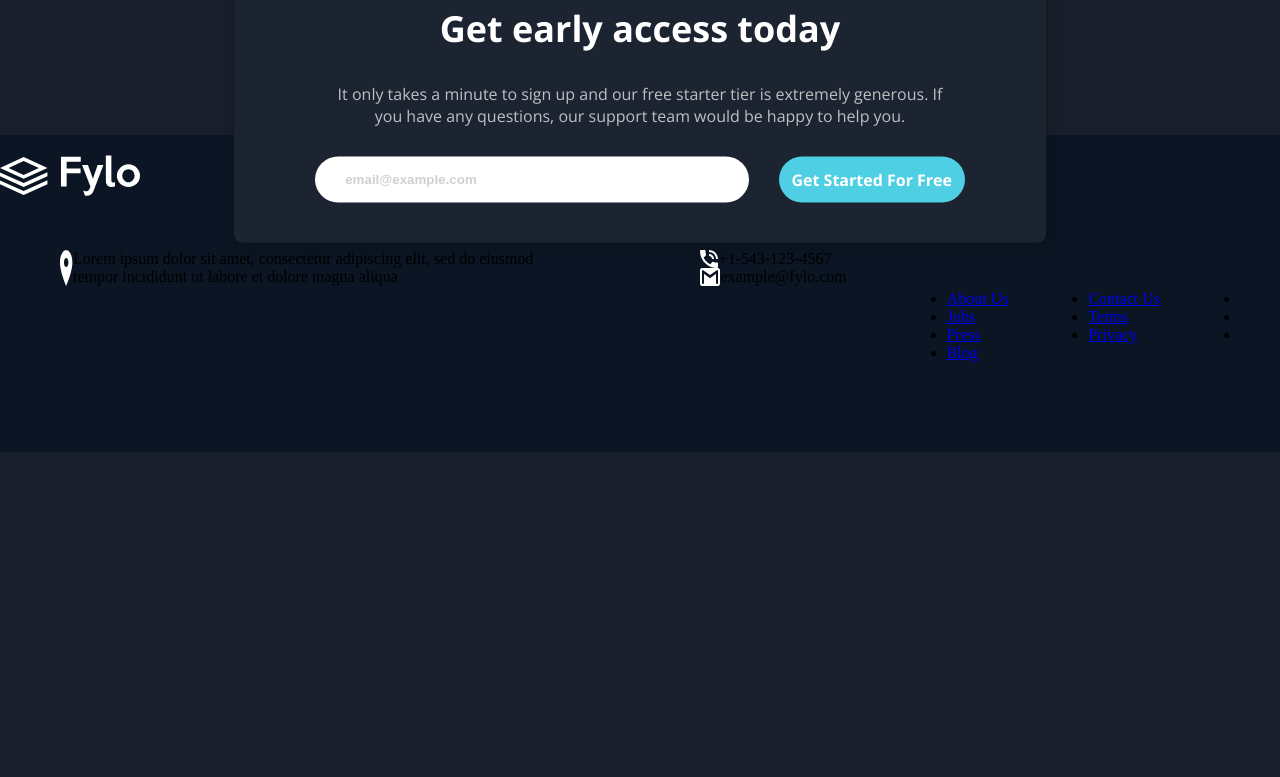
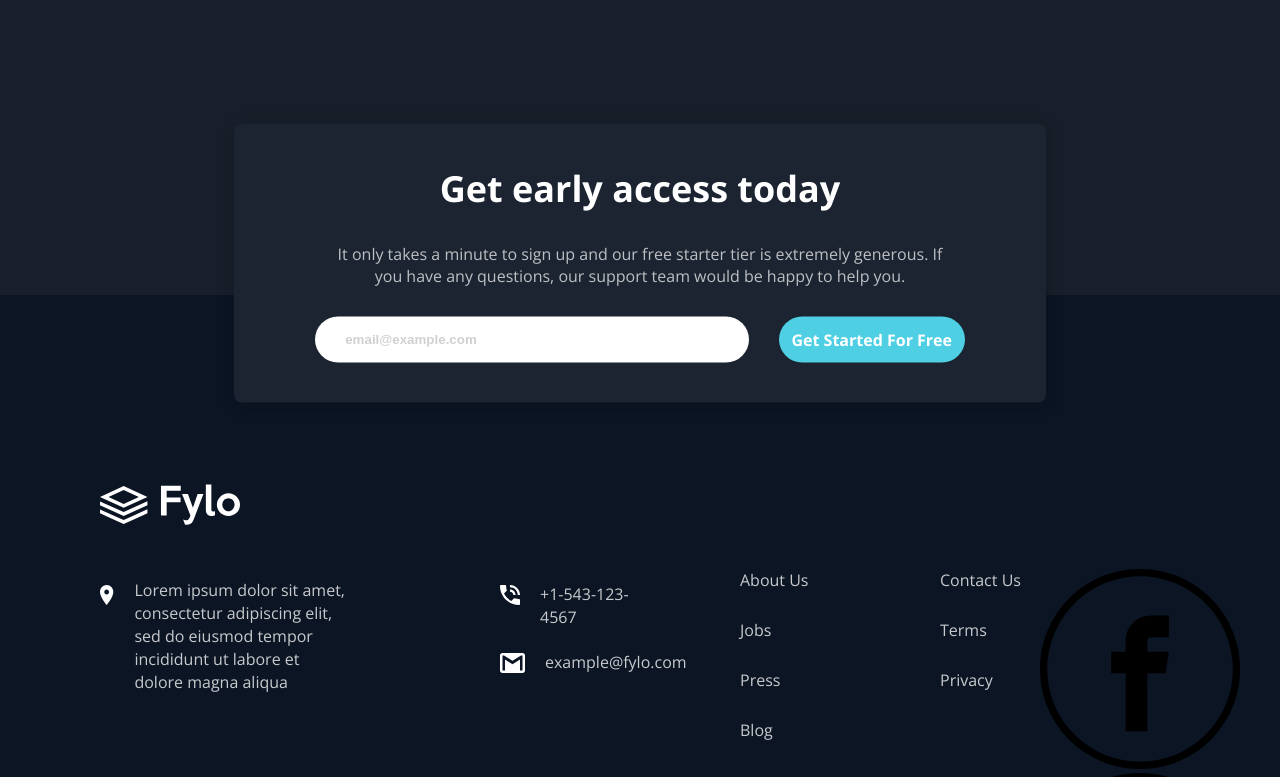
Before and after one commit to Harshil-0707/Landing-page, a plain HTML site: page index.html in a window 1280 px wide. Shown: the part 2530-3307 px from the top of the page. Before the commit the page ends 2982 px from the top, so only its background shows below. Drawn offline with nearby package versions, Linux system fonts and the light colour scheme.

Commit message:
added some styles and content

```diff
--- a/index.html
+++ b/index.html
@@ -126,6 +126,7 @@
           <label id="error">Please enter a valid email address</label>
         </div>
       </section>
+      <div id="clear"></div>
       <div id="footer-logo">
         <img src="/images/logo.svg">
       </div>
@@ -133,7 +134,7 @@
         <div class="contact">
           <section class="location" aria-label="Location">
             <div class="box-contact">
-              <img src="./images/icon-location.svg" alt="" title="Our Location" class="box-contact__icon" />
+              <img src="./images/icon-location.svg" class="box-contact__icon">
               <p class="box-contact__text">
                 Lorem ipsum dolor sit amet, consectetur adipiscing elit, sed do eiusmod tempor incididunt ut labore et
                 dolore magna aliqua
@@ -142,13 +143,13 @@
           </section>
           <section class="contact-us" aria-label="Contact us">
             <div class="box-contact">
-              <img src="./images/icon-phone.svg" alt="" title="Phone Number" class="box-contact__icon" />
+              <img src="./images/icon-phone.svg" class="box-contact__icon">
               <p class="box-contact__text">
                 +1-543-123-4567
               </p>
             </div>
             <div class="box-contact">
-              <img src="./images/icon-email.svg" alt="" title="Email" class="box-contact__icon" />
+              <img src="./images/icon-email.svg" class="box-contact__icon">
               <p class="box-contact__text">
                 example@fylo.com
               </p>
--- a/style.css
+++ b/style.css
@@ -17,7 +17,7 @@ body{
     height: 100%;
 }
 
-#container nav{
+#container #hero nav{
     margin-bottom: 40px;
     padding: 50px 40px;
     display: flex;
@@ -336,6 +336,8 @@ button{
 
 footer{
     width: 100%;
+    padding: 40px;
+    margin-top: 20rem;
     position: relative;
     background-color: hsl(216, 53%, 9%);
 }
@@ -436,15 +438,19 @@ footer{
     display: none;
 }
 
+#clear{
+    height: 1px;
+    margin-bottom: 8rem;
+}
 
 #footer-logo img{
     width: 140px;
-    margin: 20px 0 40px 0;
+    margin: 20px 0 40px 60px;
 }
 
 .contact{
     display: grid;
-    grid-template-columns: repeat(1fr,12);
+    grid-template-columns: repeat(12,1fr);
 }
 
 .contact .location{
@@ -470,3 +476,44 @@ footer{
 .box-contact{
     display: flex;
 }
+
+.navlist,
+.navsocial__menu{
+    list-style-type: none;
+}
+
+.box-contact{
+    width: 90%;
+    line-height: 23px;
+    font-family: 'Open Sans';
+    color: hsla(0, 0%, 100%, 0.771);
+}
+
+.box-contact__icon{
+    height: 20px;
+    margin: 6px 20px 0 0;
+}
+
+.contact-us .box-contact{
+    margin-bottom: 18px;
+    color: hsla(0, 0%, 100%, 0.771);
+}
+
+.contact-us .box-contact p{
+    padding-top: 4px;
+}
+
+.navlist__link,
+.navlist__link:visited{
+    text-decoration: none;
+    color: hsla(0, 0%, 100%, 0.771);
+    font-family: 'Open Sans';
+}
+
+.navlist__link:hover{
+    color: #fff;
+}
+
+.navlist__menu-item{
+    margin-bottom: 28px;
+}
```
